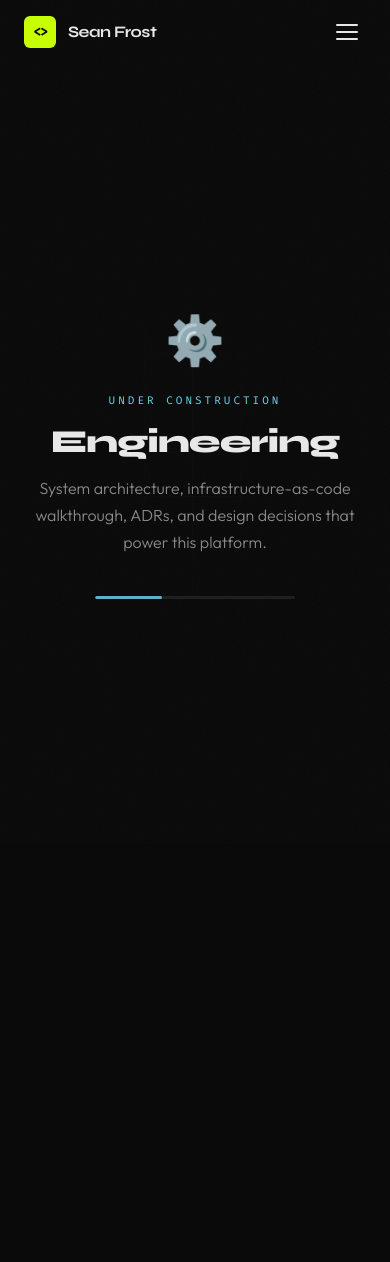
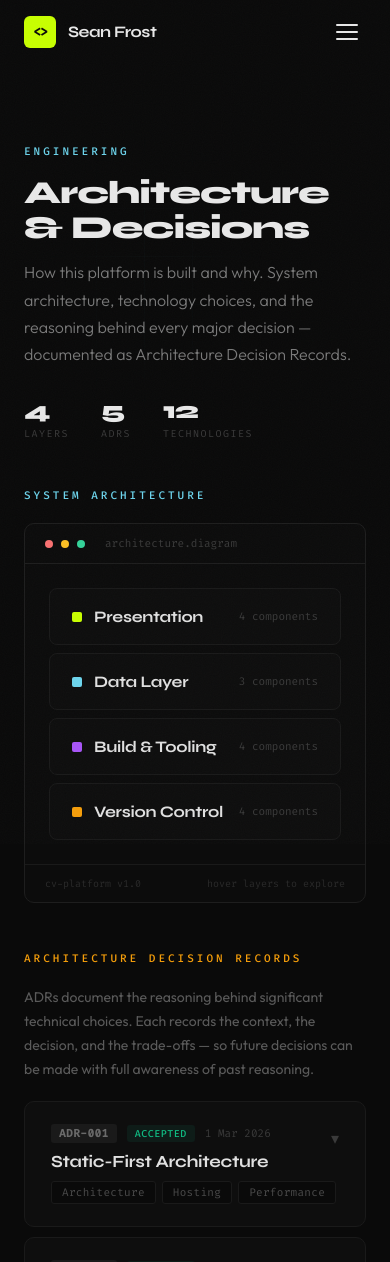
Before and after one commit to frostdog1/cv-platform, a React (Vite) app: page /engineering in a window 390 px wide. Shown: the top 1262 px of the page. Before the commit the page ends 844 px from the top, so only its background shows below. Built offline with nearby package versions, Linux system fonts and the light colour scheme.

Commit message:
feat(engineering): assemble architecture page with diagram, ADRs, and tech stack

```diff
--- a/src/features/engineering/pages/ArchitecturePage.tsx
+++ b/src/features/engineering/pages/ArchitecturePage.tsx
@@ -1,13 +1,174 @@
-import React from 'react';
-import PlaceholderPage from '@shared/components/PlaceholderPage';
+/* Engineering page — architecture overview, ADRs, and tech stack */
 
-const ArchitecturePage: React.FC = () => (
-  <PlaceholderPage
-    title="Engineering"
-    subtitle="System architecture, infrastructure-as-code walkthrough, ADRs, and design decisions that power this platform."
-    icon="⚙️"
-    accentColor="#6dd5ed"
-  />
-);
+import React, { useEffect, useState } from 'react';
+import { ARCHITECTURE_LAYERS, ADRS, TECH_STACK } from '../content/architecture-data';
+import SystemDiagram from '../components/SystemDiagram';
+import ADRCard from '../components/ADRCard';
+import TechStack from '../components/TechStack';
+
+const ArchitecturePage: React.FC = () => {
+  const [loaded, setLoaded] = useState(false);
+
+  useEffect(() => {
+    const t = setTimeout(() => setLoaded(true), 100);
+    return () => clearTimeout(t);
+  }, []);
+
+  const ease = 'cubic-bezier(0.16, 1, 0.3, 1)';
+
+  return (
+    <div style={{ minHeight: '100vh', position: 'relative' }}>
+
+      {/* ── Header ── */}
+      <header style={{
+        padding: '80px var(--page-padding) 48px',
+        maxWidth: 920,
+        margin: '0 auto',
+        position: 'relative',
+      }}>
+        {/* Background grid */}
+        <div style={{
+          position: 'absolute', inset: 0, pointerEvents: 'none',
+          backgroundImage: 'linear-gradient(rgba(109,213,237,0.02) 1px, transparent 1px), linear-gradient(90deg, rgba(109,213,237,0.02) 1px, transparent 1px)',
+          backgroundSize: '48px 48px',
+          maskImage: 'radial-gradient(ellipse 50% 60% at 40% 50%, black 10%, transparent 60%)',
+          WebkitMaskImage: 'radial-gradient(ellipse 50% 60% at 40% 50%, black 10%, transparent 60%)',
+        }} />
+
+        <div style={{ position: 'relative' }}>
+          <div style={{
+            opacity: loaded ? 1 : 0,
+            transform: loaded ? 'translateY(0)' : 'translateY(16px)',
+            transition: `all 0.7s ${ease} 0.1s`,
+          }}>
+            <div style={{
+              fontFamily: 'var(--font-mono)', fontSize: 11, letterSpacing: 3,
+              textTransform: 'uppercase', color: '#6dd5ed', marginBottom: 16, fontWeight: 500,
+            }}>Engineering</div>
+          </div>
+
+          <h1 style={{
+            fontFamily: 'var(--font-display)', fontWeight: 800,
+            fontSize: 'clamp(32px, 5vw, 52px)', lineHeight: 1.1,
+            letterSpacing: '-0.03em', color: '#e8e8e8', marginBottom: 14,
+            opacity: loaded ? 1 : 0,
+            transform: loaded ? 'translateY(0)' : 'translateY(24px)',
+            transition: `all 0.8s ${ease} 0.2s`,
+          }}>
+            Architecture & Decisions
+          </h1>
+
+          <p style={{
+            fontFamily: 'var(--font-body)', fontSize: 16, fontWeight: 300,
+            lineHeight: 1.7, color: '#7a7a7a', maxWidth: 600,
+            opacity: loaded ? 1 : 0,
+            transform: loaded ? 'translateY(0)' : 'translateY(16px)',
+            transition: `all 0.7s ${ease} 0.35s`,
+          }}>
+            How this platform is built and why. System architecture, technology
+            choices, and the reasoning behind every major decision — documented
+            as Architecture Decision Records.
+          </p>
+
+          {/* Stats */}
+          <div style={{
+            display: 'flex', gap: 32, marginTop: 28, flexWrap: 'wrap',
+            opacity: loaded ? 1 : 0,
+            transition: `opacity 0.7s ${ease} 0.45s`,
+          }}>
+            {[
+              { value: ARCHITECTURE_LAYERS.length, label: 'Layers' },
+              { value: ADRS.length, label: 'ADRs' },
+              { value: TECH_STACK.length, label: 'Technologies' },
+            ].map((stat) => (
+              <div key={stat.label}>
+                <div style={{
+                  fontFamily: 'var(--font-display)', fontWeight: 800, fontSize: 24,
+                  color: '#e8e8e8', letterSpacing: -1,
+                }}>{stat.value}</div>
+                <div style={{
+                  fontFamily: 'var(--font-mono)', fontSize: 10, color: '#3a3a3a',
+                  letterSpacing: 1.5, textTransform: 'uppercase', marginTop: 2,
+                }}>{stat.label}</div>
+              </div>
+            ))}
+          </div>
+        </div>
+      </header>
+
+      {/* ── Content ── */}
+      <div style={{
+        maxWidth: 920,
+        margin: '0 auto',
+        padding: '0 var(--page-padding) 100px',
+      }}>
+        {/* System Diagram */}
+        <SystemDiagram layers={ARCHITECTURE_LAYERS} loaded={loaded} />
+
+        {/* ADRs Section */}
+        <div style={{ marginBottom: 48 }}>
+          <div style={{
+            fontFamily: 'var(--font-mono)', fontSize: 11, letterSpacing: 3,
+            textTransform: 'uppercase', color: '#f59e0b', marginBottom: 20, fontWeight: 500,
+          }}>Architecture Decision Records</div>
+
+          <p style={{
+            fontFamily: 'var(--font-body)', fontSize: 14, color: '#5a5a5a',
+            lineHeight: 1.7, marginBottom: 20, maxWidth: 560,
+          }}>
+            ADRs document the reasoning behind significant technical choices.
+            Each records the context, the decision, and the trade-offs — so
+            future decisions can be made with full awareness of past reasoning.
+          </p>
+
+          <div style={{ display: 'flex', flexDirection: 'column', gap: 10 }}>
+            {ADRS.map((adr, idx) => (
+              <ADRCard key={adr.id} adr={adr} index={idx} loaded={loaded} />
+            ))}
+          </div>
+        </div>
+
+        {/* Tech Stack */}
+        <TechStack items={TECH_STACK} loaded={loaded} />
+
+        {/* Roadmap note */}
+        <div style={{
+          padding: '24px 28px',
+          borderRadius: 10,
+          border: '1px solid #1e1e1e',
+          background: '#0e0e0e',
+        }}>
+          <div style={{
+            fontFamily: 'var(--font-mono)', fontSize: 11, letterSpacing: 3,
+            textTransform: 'uppercase', color: '#3a3a3a', marginBottom: 12, fontWeight: 500,
+          }}>What's Next</div>
+          <div style={{
+            display: 'flex', flexDirection: 'column', gap: 8,
+          }}>
+            {[
+              { text: 'Docker containerisation with multi-stage builds', status: 'planned' },
+              { text: 'GitHub Actions CI/CD with lint, test, and build stages', status: 'planned' },
+              { text: 'AWS deployment with Terraform (S3 + CloudFront)', status: 'planned' },
+              { text: 'Unit and E2E test coverage', status: 'planned' },
+              { text: 'Lighthouse performance budgets in CI', status: 'planned' },
+            ].map((item) => (
+              <div key={item.text} style={{
+                display: 'flex', alignItems: 'center', gap: 10,
+              }}>
+                <div style={{
+                  width: 6, height: 6, borderRadius: '50%', border: '1px solid #2a2a2a',
+                  flexShrink: 0,
+                }} />
+                <span style={{
+                  fontFamily: 'var(--font-body)', fontSize: 13, color: '#5a5a5a',
+                }}>{item.text}</span>
+              </div>
+            ))}
+          </div>
+        </div>
+      </div>
+    </div>
+  );
+};
 
 export default ArchitecturePage;
```
